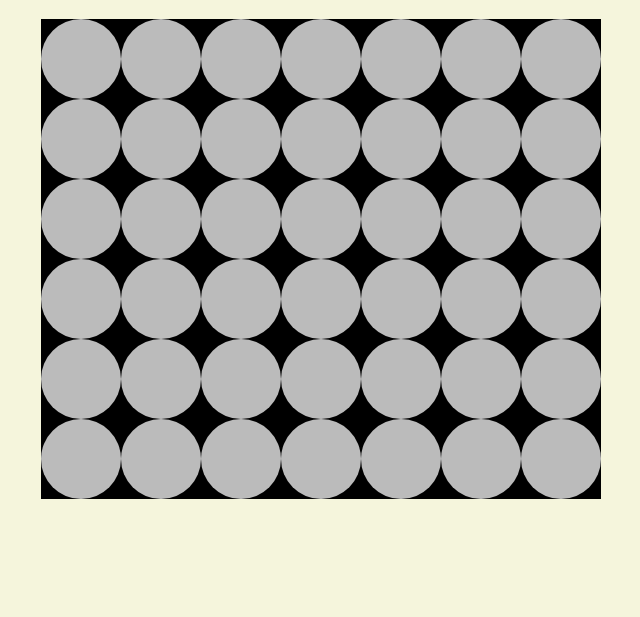
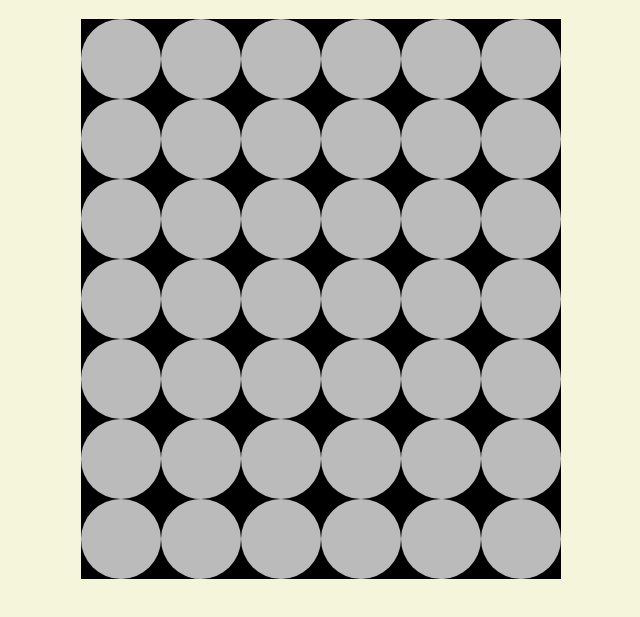
Before and after one commit to redrobin005/Connect4, a plain HTML site: page index.html in a window 1280 px wide. Shown: the part 61-678 px from the top of the page, without its empty margins (319-959 px from the left). Drawn offline with Linux system fonts and the light colour scheme.

Commit message:
Board now re-sizable

```diff
--- a/index.html
+++ b/index.html
@@ -5,72 +5,13 @@
     <meta http-equiv="X-UA-Compatible" content="IE=edge">
     <meta name="viewport" content="width=device-width, initial-scale=1.0">
 
-    <link href="main.css"
-    rel="stylesheet"
-    type="text/css">
+    <link href="main.css" rel="stylesheet"type="text/css">
     <title>Connect 4</title>
 </head>
 <body>
     <h1>Let's Connect 4!</h1>
     <div id="grid">
-        <div class="col" col-num="0">
-            <div class="cell" row-num="5"></div>
-            <div class="cell" row-num="4"></div>
-            <div class="cell" row-num="3"></div>
-            <div class="cell" row-num="2"></div>
-            <div class="cell" row-num="1"></div>
-            <div class="cell" row-num="0"></div>
-        </div>
-        <div class="col" col-num="1">
-            <div class="cell" row-num="5"></div>
-            <div class="cell" row-num="4"></div>
-            <div class="cell" row-num="3"></div>
-            <div class="cell" row-num="2"></div>
-            <div class="cell" row-num="1"></div>
-            <div class="cell" row-num="0"></div>
-        </div>
-        <div class="col" col-num="2">
-            <div class="cell" row-num="5"></div>
-            <div class="cell" row-num="4"></div>
-            <div class="cell" row-num="3"></div>
-            <div class="cell" row-num="2"></div>
-            <div class="cell" row-num="1"></div>
-            <div class="cell" row-num="0"></div>
-        </div>
-        <div class="col" col-num="3">
-            <div class="cell" row-num="5"></div>
-            <div class="cell" row-num="4"></div>
-            <div class="cell" row-num="3"></div>
-            <div class="cell" row-num="2"></div>
-            <div class="cell" row-num="1"></div>
-            <div class="cell" row-num="0"></div>
-        </div>
-        <div class="col" col-num="4">
-            <div class="cell" row-num="5"></div>
-            <div class="cell" row-num="4"></div>
-            <div class="cell" row-num="3"></div>
-            <div class="cell" row-num="2"></div>
-            <div class="cell" row-num="1"></div>
-            <div class="cell" row-num="0"></div>
-        </div>
-        <div class="col" col-num="5">
-            <div class="cell" row-num="5"></div>
-            <div class="cell" row-num="4"></div>
-            <div class="cell" row-num="3"></div>
-            <div class="cell" row-num="2"></div>
-            <div class="cell" row-num="1"></div>
-            <div class="cell" row-num="0"></div>
-        </div>
-        <div class="col" col-num="6">
-            <div class="cell" row-num="5"></div>
-            <div class="cell" row-num="4"></div>
-            <div class="cell" row-num="3"></div>
-            <div class="cell" row-num="2"></div>
-            <div class="cell" row-num="1"></div>
-            <div class="cell" row-num="0"></div>
-        </div>
-    </table>
-
+    </div>
     <script src="script.js"type="text/javascript"></script>
     <script src="checkWin.js"type="text/javascript"></script>
 </body>
--- a/script.js
+++ b/script.js
@@ -1,15 +1,35 @@
 window.onload = function(){
+    drawBoard()
     columnClick()
 }
+let grid
 
-let grid = [
-    [null, null, null, null, null, null, null],
-    [null, null, null, null, null, null, null],
-    [null, null, null, null, null, null, null],
-    [null, null, null, null, null, null, null],
-    [null, null, null, null, null, null, null],
-    [null, null, null, null, null, null, null]
-]
+function drawBoard(){
+    rowSize = JSON.parse(sessionStorage.getItem('rowSize'));
+    rowSize = rowSize ? rowSize : 6
+    colSize = JSON.parse(sessionStorage.getItem('colSize'));
+    colSize = colSize ? colSize : 7
+    grid = Array(rowSize).fill(null).map(() => Array(colSize).fill(null))
+    console.log(grid)
+    drawBoardHTML(rowSize, colSize)
+}
+
+function drawBoardHTML(rowSize, colSize){
+    const gridHTML = document.querySelector('#grid')
+    for (let i = 0; i < rowSize; i++) {
+        let colHTML = document.createElement('div')
+        colHTML.setAttribute('class', 'col')
+        colHTML.setAttribute('col-num', `${i}`)
+        gridHTML.append(colHTML)
+        for (let j = 0; j < colSize; j++) {
+            let cellHTML = document.createElement('div')
+            cellHTML.setAttribute('class', 'cell')
+            cellHTML.setAttribute('row-num', `${j}`)
+            colHTML.prepend(cellHTML)
+        }
+
+    }
+}
 
 function columnClick(){
     const cells = document.querySelectorAll('.cell')
--- /dev/null
+++ b/start.html
@@ -0,0 +1,20 @@
+<!DOCTYPE html>
+<html lang="en">
+<head>
+    <meta charset="UTF-8">
+    <meta http-equiv="X-UA-Compatible" content="IE=edge">
+    <meta name="viewport" content="width=device-width, initial-scale=1.0">
+    <title>Connect 4</title>
+</head>
+<body>
+    <h1>Let's Connect 4!</h1>
+    <h3>Choose your board size:</h3>
+    <label for="colSize">Columns:</label>
+    <input type="number" id="colSize" name="colSize" value="6" min="1" max="20">
+    <label for="rowSize">Rows:</label>
+    <input type="number" id="rowSize" name="rowSize" value="7" min="1" max="20">
+    <button onclick="sizeBoard()">Set</button>
+
+    <script src="start.js"type="text/javascript"></script>
+</body>
+</html>
```
Also changed, not shown: start.js (added, +7 -0 lines).
